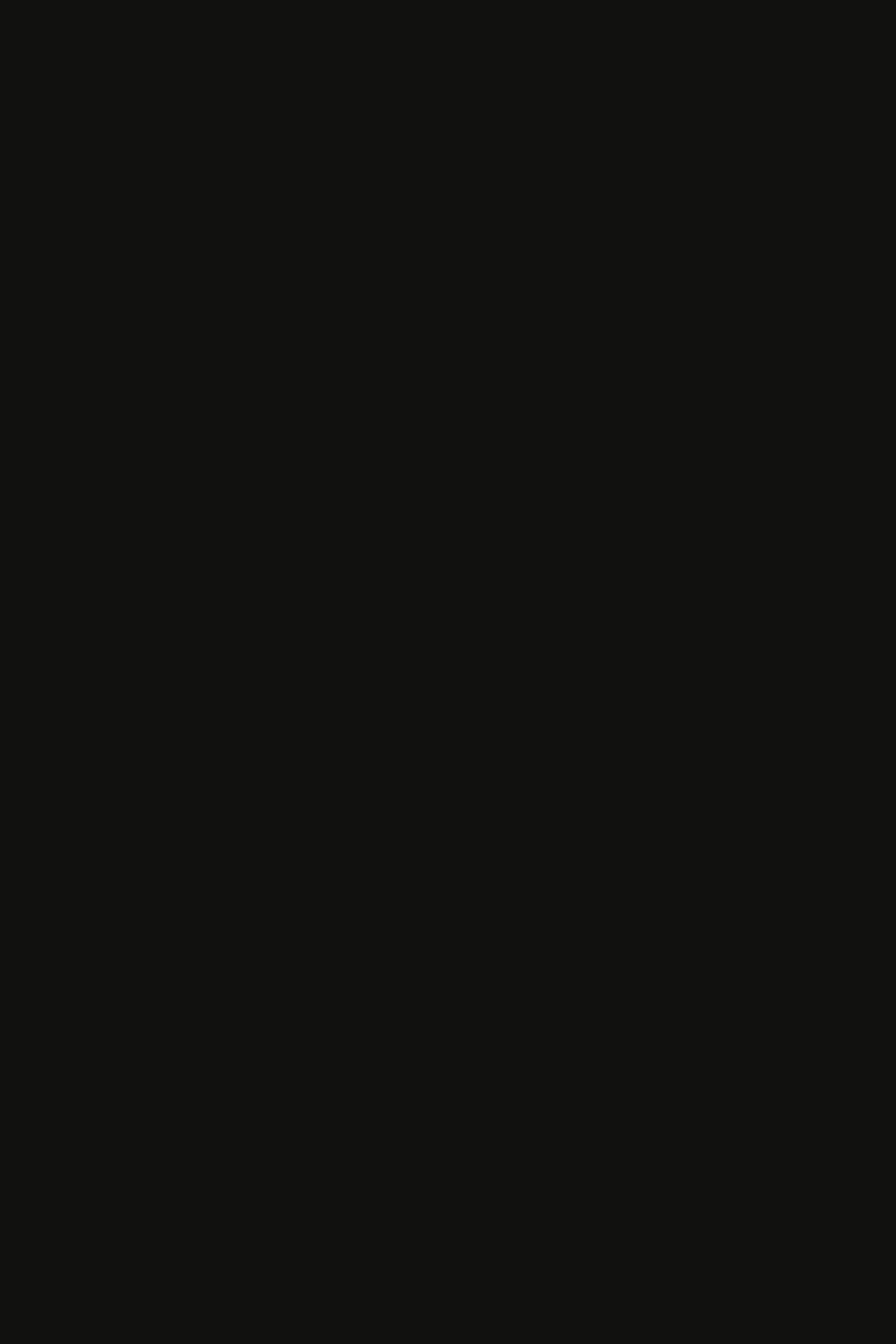
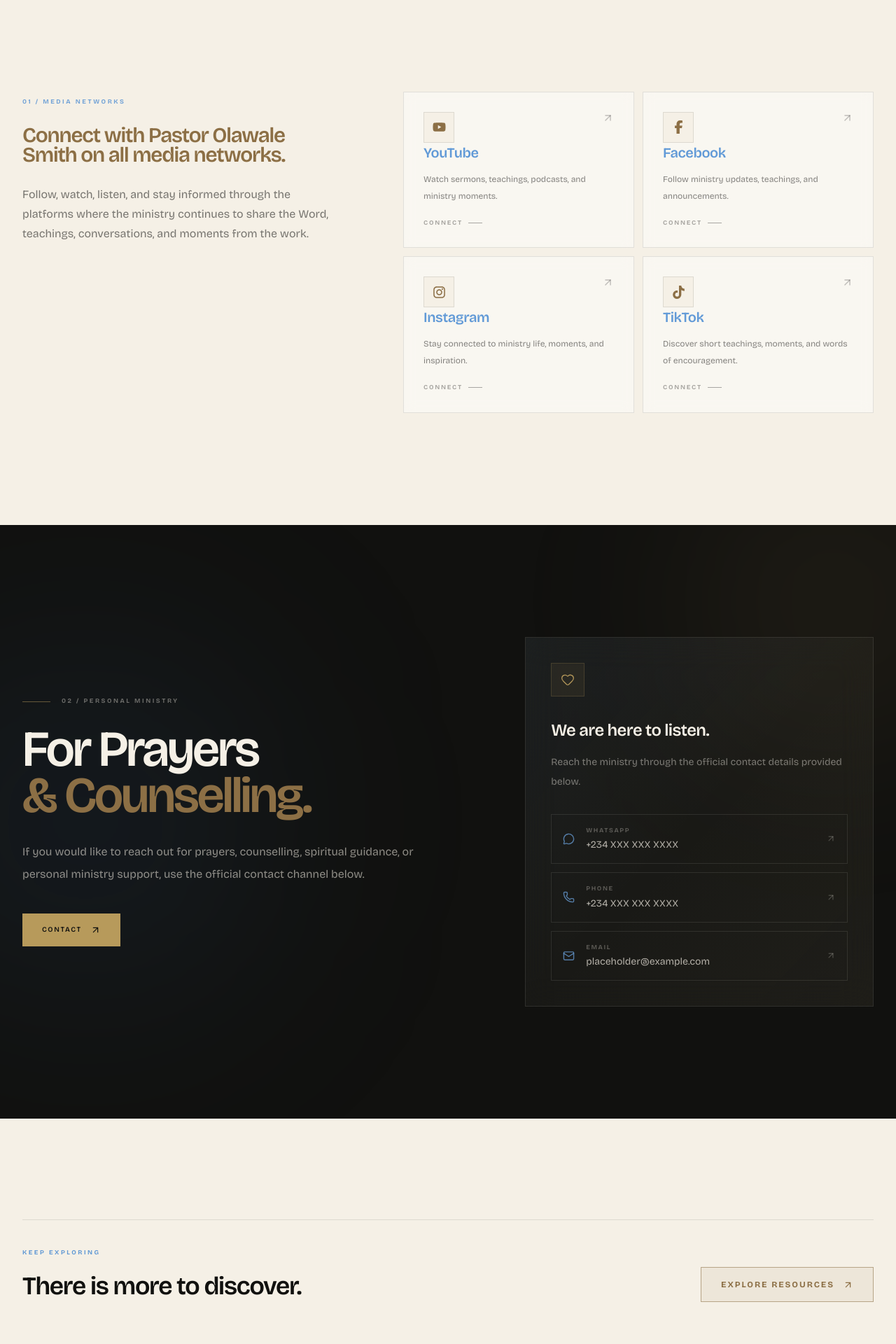
Before and after one commit to Sheyiewonder/olawale-smith-ministeries, a Next.js app: page /connect in a window 1280 px wide. Shown: the part 720-2640 px from the top of the page at 70% size. Before the commit the page ends 800 px from the top, so only its background shows below. Built offline with nearby package versions, Linux system fonts and the light colour scheme.

Commit message:
Reset after node cache failed

```diff
--- a/src/app/connect/page.tsx
+++ b/src/app/connect/page.tsx
@@ -1,255 +1,362 @@
 "use client";
 
-import { useEffect, useState } from "react";
+import Link from "next/link";
+import {
+  ArrowUpRight,
+  MessageCircle,
+  Phone,
+  Mail,
+  Heart,
+} from "lucide-react";
 
-const MIN_DISPLAY_TIME = 1800;
-const EXIT_DURATION = 750;
+import {
+  FaFacebookF,
+  FaInstagram,
+  FaYoutube,
+  FaTiktok,
+} from "react-icons/fa6";
 
-export default function SiteSplash() {
-  const [isVisible, setIsVisible] = useState(true);
-  const [isLeaving, setIsLeaving] = useState(false);
+import PageLayout from "@/components/layout/PageLayout";
+import Reveal from "@/components/motion/Reveal";
 
-  useEffect(() => {
-    const startedAt = performance.now();
+const socialNetworks = [
+  {
+    name: "YouTube",
+    description: "Watch sermons, teachings, podcasts, and ministry moments.",
+    href: "#",
+    icon: FaYoutube,
+    accent: "hover:border-red-500/30 hover:bg-red-500/[0.04]",
+  },
+  {
+    name: "Facebook",
+    description: "Follow ministry updates, teachings, and announcements.",
+    href: "#",
+    icon: FaFacebookF,
+    accent: "hover:border-blue-soft/40 hover:bg-blue-soft/[0.06]",
+  },
+  {
+    name: "Instagram",
+    description: "Stay connected to ministry life, moments, and inspiration.",
+    href: "#",
+    icon: FaInstagram,
+    accent: "hover:border-gold/40 hover:bg-gold/[0.05]",
+  },
+  {
+    name: "TikTok",
+    description: "Discover short teachings, moments, and words of encouragement.",
+    href: "#",
+    icon: FaTiktok,
+    accent: "hover:border-charcoal/25 hover:bg-charcoal/[0.03]",
+  },
+];
 
-    const dismiss = () => {
-      const elapsed = performance.now() - startedAt;
-      const remaining = Math.max(0, MIN_DISPLAY_TIME - elapsed);
+export default function ConnectPage() {
+  return (
+    <PageLayout theme="light">
+      <main className="min-h-screen bg-ivory text-charcoal">
+        {/* ---------------------------------------------------------------- */}
+        {/* Hero                                                             */}
+        {/* ---------------------------------------------------------------- */}
 
-      window.setTimeout(() => {
-        setIsLeaving(true);
+        <section className="relative overflow-hidden">
+          {/* Atmosphere */}
+          <div
+            aria-hidden="true"
+            className="pointer-events-none absolute -left-40 top-20 h-[420px] w-[420px] rounded-full bg-blue-soft/[0.08] blur-[120px]"
+          />
 
-        window.setTimeout(() => {
-          setIsVisible(false);
-        }, EXIT_DURATION);
-      }, remaining);
-    };
+          <div
+            aria-hidden="true"
+            className="pointer-events-none absolute right-[-140px] top-[-80px] h-[420px] w-[420px] rounded-full bg-gold/[0.10] blur-[120px]"
+          />
 
-    // Give the page a chance to mount and paint first.
-    const frame = window.requestAnimationFrame(() => {
-      if (document.readyState === "complete") {
-        dismiss();
-      } else {
-        window.addEventListener("load", dismiss, { once: true });
-      }
-    });
+          <div
+            aria-hidden="true"
+            className="pointer-events-none absolute bottom-[-180px] left-[38%] h-[360px] w-[360px] rounded-full bg-blue/[0.05] blur-[110px]"
+          />
 
-    return () => {
-      window.cancelAnimationFrame(frame);
-      window.removeEventListener("load", dismiss);
-    };
-  }, []);
+          <div className="relative mx-auto w-full max-w-7xl px-6 pb-24 pt-36 sm:pb-32 sm:pt-44 lg:px-8 lg:pb-40">
+            <div className="max-w-4xl">
+                <div className="mb-8 flex items-center gap-4">
+                  <span className="h-px w-10 bg-blue-soft/50" />
 
-  if (!isVisible) {
-    return null;
-  }
+                  <span className="text-[9px] font-bold uppercase tracking-[0.28em] text-blue-deep/70">
+                    Connect
+                  </span>
+                </div>
+
+                <h1 className="max-w-4xl text-[clamp(3.2rem,8vw,7.5rem)] font-semibold leading-[0.88] tracking-[-0.055em] text-blue-deep">
+                  Stay connected.
+                  <br />
+                  <span className="text-bronze">
+                    Stay in the work.
+                  </span>
+                </h1>
+
+                <p className="mt-8 max-w-2xl text-base leading-7 text-charcoal/60 sm:text-lg sm:leading-8">
+                  Connect with Pastor Olawale Smith and stay close to the
+                  teachings, conversations, ministry moments, and resources
+                  being shared across our media networks.
+                </p>
+            </div>
+          </div>
+        </section>
+
+        {/* ---------------------------------------------------------------- */}
+        {/* Social Networks                                                  */}
+        {/* ---------------------------------------------------------------- */}
+
+        <section className="relative overflow-hidden border-t border-charcoal/10">
+          <div className="relative mx-auto w-full max-w-7xl px-6 py-24 sm:py-32 lg:px-8 lg:py-40">
+            <div className="grid gap-16 lg:grid-cols-[0.8fr_1.2fr] lg:gap-24">
+              {/* Intro */}
+              <div>
+                  <span className="text-[9px] font-bold uppercase tracking-[0.28em] text-blue/70">
+                    01 / Media Networks
+                  </span>
+
+                  <h2 className="mt-6 max-w-md text-4xl text-bronze font-semibold leading-[0.95] tracking-[-0.04em] sm:text-3xl">
+                    Connect with Pastor Olawale Smith on all media networks.
+                  </h2>
+
+                  <p className="mt-7 max-w-md text-sm leading-7 text-charcoal/55 sm:text-base">
+                    Follow, watch, listen, and stay informed through the
+                    platforms where the ministry continues to share the Word,
+                    teachings, conversations, and moments from the work.
+                  </p>
+              </div>
+
+              {/* Social cards */}
+              <div className="grid gap-3 sm:grid-cols-2">
+                {socialNetworks.map((network, index) => {
+                  const Icon = network.icon;
 
                   return (
-    <div
-      aria-hidden="true"
-      style={{
-        position: "fixed",
-        inset: 0,
-        zIndex: 2147483647,
-        background: "#11110f",
-        color: "#f5f0e6",
-        pointerEvents: isLeaving ? "none" : "auto",
-      }}
-      className={[
-        "flex items-center justify-center",
-        "transition-[opacity,transform]",
-        "ease-[cubic-bezier(0.76,0,0.24,1)]",
-        isLeaving
-          ? "-translate-y-full opacity-0 duration-700"
-          : "translate-y-0 opacity-100 duration-300",
-      ].join(" ")}
+                    <Reveal key={network.name} delay={0.08 + index * 0.06}>
+                      <Link
+                        href={network.href}
+                        target="_blank"
+                        rel="noopener noreferrer"
+                        className={`group relative flex min-h-[220px] flex-col justify-between border border-charcoal/10 bg-white/[0.45] p-6 backdrop-blur-sm transition-all duration-500 sm:p-7 ${network.accent}`}
                       >
-      {/* Atmospheric background */}
-      <div className="pointer-events-none absolute inset-0 overflow-hidden">
-        {/* Central blue glow */}
-        <div
-          className="absolute left-1/2 top-1/2 h-[420px] w-[420px] -translate-x-1/2 -translate-y-1/2 rounded-full blur-[120px]"
-          style={{
-            background: "rgba(111, 168, 230, 0.08)",
-          }}
-        />
+                        {/* Top */}
+                        <div className="flex items-start justify-between">
+                          <div className="flex h-11 w-11 items-center justify-center border border-charcoal/10 bg-ivory text-bronze transition-all duration-300 group-hover:-translate-y-1 group-hover:border-blue-soft/30">
+                            <Icon size={19} strokeWidth={1.7} />
+                          </div>
 
-        {/* Gold glow */}
-        <div
-          className="absolute left-[18%] top-[24%] h-[240px] w-[240px] rounded-full blur-[110px]"
-          style={{
-            background: "rgba(183, 154, 91, 0.07)",
-          }}
-        />
-
-        {/* Blue secondary glow */}
-        <div
-          className="absolute bottom-[10%] right-[16%] h-[200px] w-[200px] rounded-full blur-[100px]"
-          style={{
-            background: "rgba(59, 130, 208, 0.06)",
-          }}
-        />
-
-        {/* Architectural horizontal line */}
-        <div
-          className="absolute left-1/2 top-1/2 h-px w-[min(80vw,620px)] -translate-x-1/2"
-          style={{
-            background:
-              "linear-gradient(90deg, transparent, rgba(183,154,91,0.18), transparent)",
-          }}
-        />
-
-        {/* Vertical architectural line */}
-        <div
-          className="absolute left-1/2 top-1/2 h-[55vh] w-px -translate-x-1/2 -translate-y-1/2"
-          style={{
-            background:
-              "linear-gradient(180deg, transparent, rgba(111,168,230,0.08), transparent)",
-          }}
+                          <ArrowUpRight
+                            size={17}
+                            className="text-charcoal/25 transition-all duration-300 group-hover:-translate-y-1 group-hover:translate-x-1 group-hover:text-blue"
                           />
                         </div>
 
-      {/* Branding */}
+                        {/* Bottom */}
+                        <div>
+                          <h3 className="text-xl text-blue/80 font-semibold tracking-[-0.02em]">
+                            {network.name}
+                          </h3>
+
+                          <p className="mt-3 max-w-xs text-xs leading-6 text-charcoal/50">
+                            {network.description}
+                          </p>
+
+                          <div className="mt-5 flex items-center gap-2 text-[9px] font-bold uppercase tracking-[0.2em] text-charcoal/35 transition-colors duration-300 group-hover:text-blue">
+                            Connect
+                            <span className="h-px w-5 bg-current" />
+                          </div>
+                        </div>
+                      </Link>
+                    </Reveal>
+                  );
+                })}
+              </div>
+            </div>
+          </div>
+        </section>
+
+        {/* ---------------------------------------------------------------- */}
+        {/* Prayer & Counselling                                             */}
+        {/* ---------------------------------------------------------------- */}
+
+        <section className="relative overflow-hidden bg-charcoal text-ivory">
+          {/* Atmospheric blue / gold light */}
           <div
-        className={[
-          "relative z-10 flex flex-col items-center",
-          "transition-[opacity,transform]",
-          "duration-700",
-          "ease-[cubic-bezier(0.76,0,0.24,1)]",
-          isLeaving
-            ? "-translate-y-8 scale-[0.96] opacity-0"
-            : "translate-y-0 scale-100 opacity-100",
-        ].join(" ")}
-      >
-        {/* OS mark */}
-        <div
-          className="relative flex h-[72px] w-[72px] items-center justify-center"
-          style={{
-            border: "1px solid rgba(183,154,91,0.38)",
-            background: "rgba(245,240,230,0.025)",
-            boxShadow: "0 0 60px rgba(111,168,230,0.07)",
-          }}
-        >
-          <div
-            className="absolute inset-[6px]"
-            style={{
-              border: "1px solid rgba(245,240,230,0.08)",
-            }}
+            aria-hidden="true"
+            className="pointer-events-none absolute -left-32 top-1/2 h-[500px] w-[500px] -translate-y-1/2 rounded-full bg-blue/[0.10] blur-[140px]"
           />
 
-          <span
-            className="relative font-sans text-[22px] font-semibold tracking-[-0.08em]"
-            style={{
-              color: "#f5f0e6",
-            }}
-          >
-            OS
+          <div
+            aria-hidden="true"
+            className="pointer-events-none absolute right-[-120px] top-[-100px] h-[420px] w-[420px] rounded-full bg-gold/[0.08] blur-[130px]"
+          />
+
+          <div className="relative mx-auto w-full max-w-7xl px-6 py-24 sm:py-32 lg:px-8 lg:py-40">
+            <div className="grid items-center gap-16 lg:grid-cols-[1fr_0.8fr] lg:gap-24">
+              {/* Copy */}
+              <div>
+                  <div className="flex items-center gap-4">
+                    <span className="h-px w-10 bg-gold/50" />
+
+                    <span className="text-[9px] font-bold uppercase tracking-[0.28em] text-ivory/40">
+                      02 / Personal Ministry
                     </span>
-
-          <span
-            className="absolute -bottom-px left-1/2 h-[2px] w-6 -translate-x-1/2"
-            style={{
-              background: "#b79a5b",
-            }}
-          />
                   </div>
 
-        {/* Ministry name */}
-        <div className="mt-7 text-center">
-          <p
-            className="text-[10px] font-semibold uppercase tracking-[0.42em]"
-            style={{
-              color: "#c9b47d",
-            }}
-          >
-            Olawale Smith
+                  <h2 className="mt-7 max-w-3xl text-5xl font-semibold leading-[0.92] tracking-[-0.045em] sm:text-6xl lg:text-7xl">
+                    For Prayers
+                    <br />
+                    <span className="text-bronze">& Counselling.</span>
+                  </h2>
+
+
+                  <p className="mt-8 max-w-xl text-sm leading-7 text-ivory/55 sm:text-base sm:leading-8">
+                    If you would like to reach out for prayers, counselling,
+                    spiritual guidance, or personal ministry support, use the
+                    official contact channel below.
                   </p>
 
-          <p
-            className="mt-2 text-[9px] font-medium uppercase tracking-[0.4em]"
-            style={{
-              color: "rgba(245,240,230,0.42)",
-            }}
+                  <div className="mt-10">
+                    <Link
+                      href="#"
+                      className="group inline-flex items-center justify-center gap-3 bg-gold px-7 py-4 text-[10px] font-semibold uppercase tracking-[0.16em] text-charcoal transition-all duration-300 hover:bg-gold-light"
                     >
-            Ministries
+                      Contact
+                      <ArrowUpRight
+                        size={15}
+                        className="transition-transform duration-300 group-hover:-translate-y-1 group-hover:translate-x-1"
+                      />
+                    </Link>
+                  </div>
+              </div>
+
+              {/* Contact card */}
+                <div className="relative border border-ivory/10 bg-ivory/[0.035] p-7 backdrop-blur-xl sm:p-9">
+                  <div className="absolute inset-0 bg-gradient-to-br from-blue-soft/[0.05] via-transparent to-gold/[0.04]" />
+
+                  <div className="relative">
+                    <div className="flex h-12 w-12 items-center justify-center border border-gold/20 bg-gold/[0.08] text-gold">
+                      <Heart size={20} strokeWidth={1.5} />
+                    </div>
+
+                    <h3 className="mt-8 text-2xl font-semibold tracking-[-0.025em]">
+                      We are here to listen.
+                    </h3>
+
+                    <p className="mt-4 text-sm leading-7 text-ivory/45">
+                      Reach the ministry through the official contact details
+                      provided below.
+                    </p>
+
+                    <div className="mt-8 space-y-3">
+                      <Link
+                        href="#"
+                        className="group flex items-center gap-4 border border-ivory/10 px-4 py-4 transition-colors duration-300 hover:border-blue-soft/30 hover:bg-blue-soft/[0.06]"
+                      >
+                        <MessageCircle
+                          size={17}
+                          className="text-blue-soft/70"
+                        />
+
+                        <div>
+                          <p className="text-[9px] font-bold uppercase tracking-[0.18em] text-ivory/30">
+                            WhatsApp
+                          </p>
+
+                          <p className="mt-1 text-sm text-ivory/70">
+                            +234 XXX XXX XXXX
                           </p>
                         </div>
 
-        {/* Loading bar */}
-        <div
-          className="relative mt-10 h-px w-36 overflow-hidden"
-          style={{
-            background: "rgba(245,240,230,0.09)",
-          }}
+                        <ArrowUpRight
+                          size={14}
+                          className="ml-auto text-ivory/25 transition-transform duration-300 group-hover:-translate-y-1 group-hover:translate-x-1"
+                        />
+                      </Link>
+
+                      <Link
+                        href="tel:+2340000000000"
+                        className="group flex items-center gap-4 border border-ivory/10 px-4 py-4 transition-colors duration-300 hover:border-blue-soft/30 hover:bg-blue-soft/[0.06]"
                       >
-          <div
-            className="absolute inset-y-0 left-0 w-1/2"
-            style={{
-              background:
-                "linear-gradient(90deg, transparent, #b79a5b, #6fa8e6, transparent)",
-              animation: "splash-progress 1.4s ease-in-out infinite",
-            }}
-          />
-        </div>
+                        <Phone size={17} className="text-blue-soft/70" />
 
-        <p
-          className="mt-4 text-[7px] font-medium uppercase tracking-[0.3em]"
-          style={{
-            color: "rgba(245,240,230,0.24)",
-          }}
-        >
-          Preparing the experience
+                        <div>
+                          <p className="text-[9px] font-bold uppercase tracking-[0.18em] text-ivory/30">
+                            Phone
+                          </p>
+
+                          <p className="mt-1 text-sm text-ivory/70">
+                            +234 XXX XXX XXXX
                           </p>
                         </div>
 
-      {/* Bottom signature */}
-      <div className="absolute bottom-8 left-1/2 flex -translate-x-1/2 items-center gap-3 whitespace-nowrap">
-        <span
-          className="h-px w-7"
-          style={{
-            background: "rgba(245,240,230,0.10)",
-          }}
+                        <ArrowUpRight
+                          size={14}
+                          className="ml-auto text-ivory/25 transition-transform duration-300 group-hover:-translate-y-1 group-hover:translate-x-1"
                         />
+                      </Link>
 
-        <span
-          className="text-[8px] font-medium uppercase tracking-[0.32em]"
-          style={{
-            color: "rgba(245,240,230,0.25)",
-          }}
+                      <Link
+                        href="mailto:placeholder@example.com"
+                        className="group flex items-center gap-4 border border-ivory/10 px-4 py-4 transition-colors duration-300 hover:border-gold/30 hover:bg-gold/[0.05]"
                       >
-          Faith · Teaching · Impact
+                        <Mail size={17} className="text-blue-soft/70" />
+
+                        <div>
+                          <p className="text-[9px] font-bold uppercase tracking-[0.18em] text-ivory/30">
+                            Email
+                          </p>
+
+                          <p className="mt-1 text-sm text-ivory/70">
+                            placeholder@example.com
+                          </p>
+
+                        </div>
+
+                        <ArrowUpRight
+                          size={14}
+                          className="ml-auto text-ivory/25 transition-transform duration-300 group-hover:-translate-y-1 group-hover:translate-x-1"
+                        />
+                      </Link>
+                    </div>
+                  </div>
+                </div>
+            </div>
+          </div>
+        </section>
+
+        {/* ---------------------------------------------------------------- */}
+        {/* Closing CTA                                                      */}
+        {/* ---------------------------------------------------------------- */}
+
+        <section className="relative overflow-hidden bg-ivory">
+          <div className="relative mx-auto w-full max-w-7xl px-6 py-24 sm:py-32 lg:px-8 lg:py-36">
+              <div className="flex flex-col justify-between gap-10 border-t border-charcoal/10 pt-8 sm:flex-row sm:items-end">
+                <div>
+                  <span className="text-[9px] text-blue/80 font-bold uppercase tracking-[0.28em]">
+                    Keep exploring
                   </span>
 
-        <span
-          className="h-px w-7"
-          style={{
-            background: "rgba(245,240,230,0.10)",
-          }}
-        />
+                  <h2 className="mt-4 max-w-xl text-3xl font-semibold leading-tight tracking-[-0.035em] sm:text-4xl">
+                    There is more to discover.
+                  </h2>
                 </div>
 
-      <style jsx>{`
-        @keyframes splash-progress {
-          0% {
-            transform: translateX(-130%);
-          }
+                <Link
+                  href="/resources"
+                  className="group inline-flex shrink-0 items-center gap-3 border border-bronze/55 bg-bronze/[0.08] px-6 py-4 text-[10px] text-bronze font-bold uppercase tracking-[0.16em] transition-all duration-300 hover:border-bronze hover:bg-bronze hover:text-ivory hover:-translate-y-0.5 sm:px-7 sm:text-xs"
+                >
+                  Explore resources
 
-          50% {
-            transform: translateX(100%);
-          }
-
-          100% {
-            transform: translateX(260%);
-          }
-        }
-
-        @media (prefers-reduced-motion: reduce) {
-          * {
-            animation: none !important;
-            transition-duration: 0.01ms !important;
-          }
-        }
-      `}</style>
+                  <ArrowUpRight
+                    size={15}
+                    className="transition-transform duration-300 group-hover:-translate-y-1 group-hover:translate-x-1"
+                  />
+                </Link>
               </div>
+          </div>
+        </section>
+      </main>
+    </PageLayout>
   );
 }
```
Lines whose indentation alone changed are shown as unchanged.
